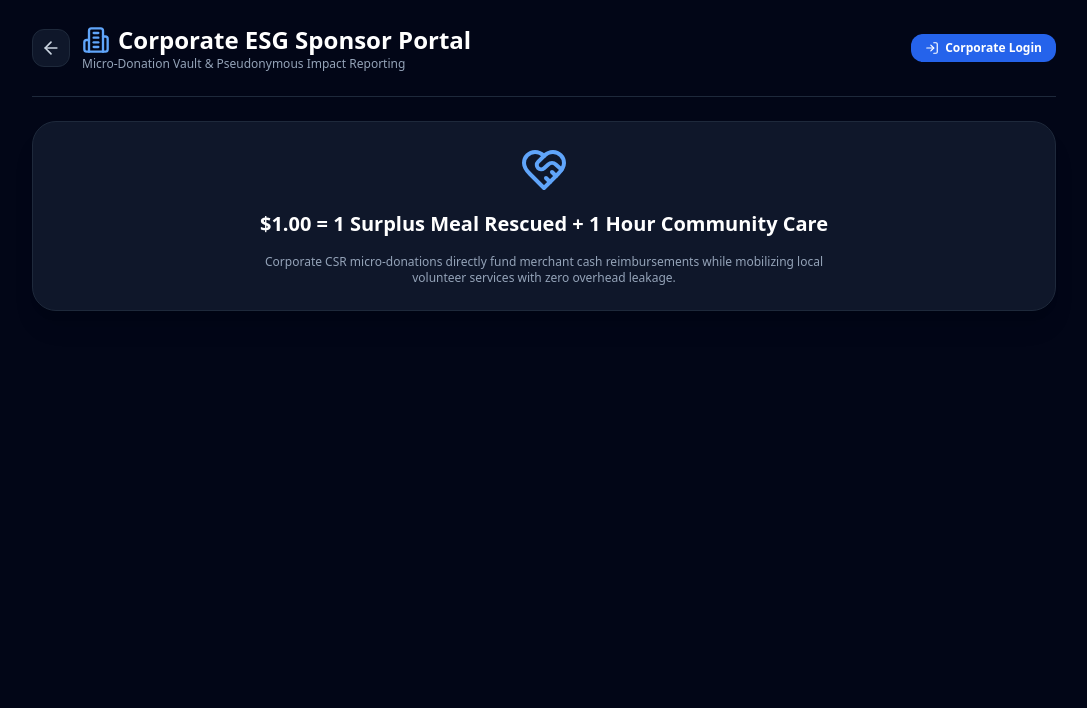
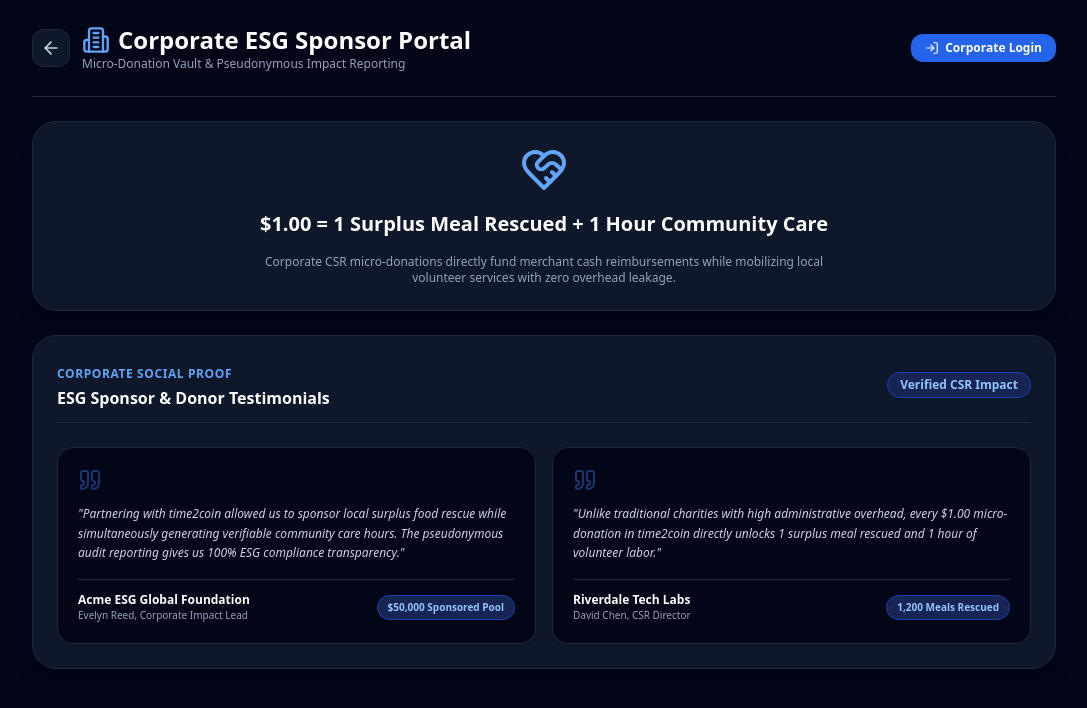
Before and after one commit to time2coin/time2coin, a Next.js app: page /corporate in a window 1280 px wide. Shown: the top 708 px of the page, without its empty margins (96-1183 px from the left). Built offline with nearby package versions, Linux system fonts and the light colour scheme.

Commit message:
Add corporate testimonials to CSR portal
Added corporate testimonials section with quotes and impact details.

```diff
--- a/app/corporate/page.tsx
+++ b/app/corporate/page.tsx
@@ -1,7 +1,7 @@
 'use client';
 
 import React, { useState, useEffect } from 'react';
-import { Building2, ArrowLeft, HeartHandshake, ShieldCheck, LogIn, LogOut } from 'lucide-react';
+import { Building2, ArrowLeft, HeartHandshake, ShieldCheck, LogIn, LogOut, Award, Quote, CheckCircle2 } from 'lucide-react';
 
 export default function CorporateCSRPortal() {
   const [currentUser, setCurrentUser] = useState<any>(null);
@@ -19,6 +19,21 @@ export default function CorporateCSRPortal() {
     localStorage.removeItem('time2coin_user');
     setCurrentUser(null);
   };
+
+  const corporateTestimonials = [
+    {
+      company: 'Acme ESG Global Foundation',
+      author: 'Evelyn Reed, Corporate Impact Lead',
+      quote: 'Partnering with time2coin allowed us to sponsor local surplus food rescue while simultaneously generating verifiable community care hours. The pseudonymous audit reporting gives us 100% ESG compliance transparency.',
+      impact: '$50,000 Sponsored Pool'
+    },
+    {
+      company: 'Riverdale Tech Labs',
+      author: 'David Chen, CSR Director',
+      quote: 'Unlike traditional charities with high administrative overhead, every $1.00 micro-donation in time2coin directly unlocks 1 surplus meal rescued and 1 hour of volunteer labor.',
+      impact: '1,200 Meals Rescued'
+    }
+  ];
 
   return (
     <div className="min-h-screen bg-slate-950 text-slate-100 font-sans p-6">
@@ -53,11 +68,46 @@ export default function CorporateCSRPortal() {
       </header>
 
       <main className="max-w-5xl mx-auto space-y-6">
+        {/* HERO MULTIPLIER BANNER */}
         <div className="bg-slate-900 border border-slate-800 rounded-3xl p-6 shadow-xl text-center space-y-4">
           <HeartHandshake className="w-12 h-12 text-blue-400 mx-auto" />
           <h2 className="text-xl font-bold text-white">$1.00 = 1 Surplus Meal Rescued + 1 Hour Community Care</h2>
           <p className="text-xs text-slate-400 max-w-xl mx-auto">Corporate CSR micro-donations directly fund merchant cash reimbursements while mobilizing local volunteer services with zero overhead leakage.</p>
         </div>
+
+        {/* CORPORATE & DONOR TESTIMONIALS */}
+        <section className="bg-slate-900 border border-slate-800 rounded-3xl p-6 space-y-6 shadow-xl">
+          <div className="flex justify-between items-center border-b border-slate-800 pb-3">
+            <div>
+              <span className="text-xs font-bold text-blue-400 uppercase tracking-wider">Corporate Social Proof</span>
+              <h3 className="text-base font-bold text-white mt-0.5">ESG Sponsor & Donor Testimonials</h3>
+            </div>
+            <span className="text-xs font-bold bg-blue-950 text-blue-300 border border-blue-800 px-3 py-1 rounded-full">
+              Verified CSR Impact
+            </span>
+          </div>
+
+          <div className="grid grid-cols-1 md:grid-cols-2 gap-4">
+            {corporateTestimonials.map((t, idx) => (
+              <div key={idx} className="bg-slate-950 border border-slate-800 rounded-2xl p-5 space-y-4 flex flex-col justify-between">
+                <div className="space-y-3">
+                  <Quote className="w-6 h-6 text-blue-500/40" />
+                  <p className="text-xs text-slate-300 leading-relaxed italic">"{t.quote}"</p>
+                </div>
+
+                <div className="pt-3 border-t border-slate-800 flex items-center justify-between">
+                  <div>
+                    <h4 className="font-bold text-white text-xs">{t.company}</h4>
+                    <span className="text-[10px] text-slate-400 block">{t.author}</span>
+                  </div>
+                  <span className="text-[10px] font-bold bg-blue-950 text-blue-300 border border-blue-800 px-2.5 py-1 rounded-full">
+                    {t.impact}
+                  </span>
+                </div>
+              </div>
+            ))}
+          </div>
+        </section>
       </main>
     </div>
   );
```
